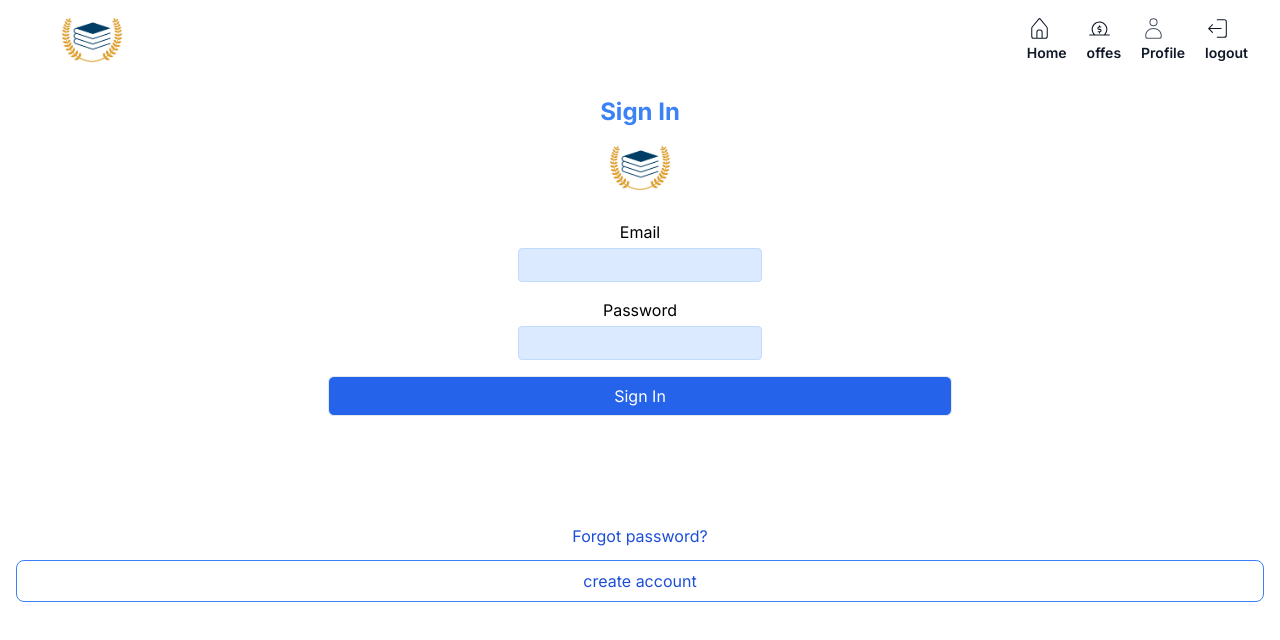
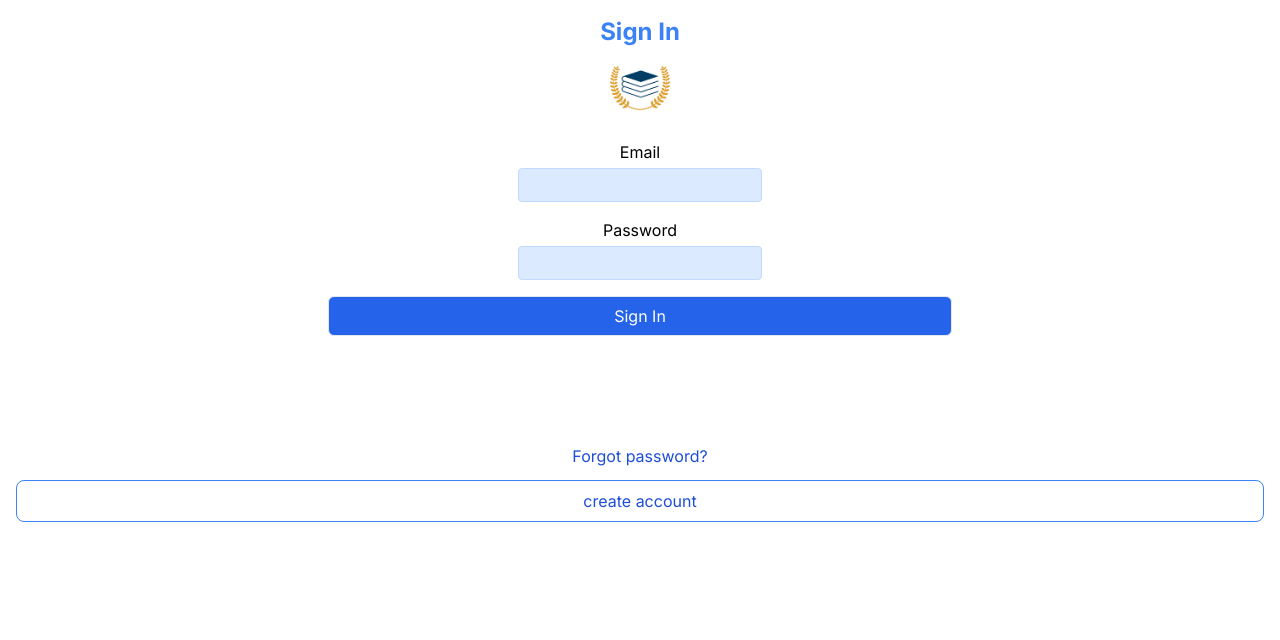
Before and after one commit to kossaych/educa_front, a Next.js app: page / in a window 1280 px wide. Shown: the top 640 px of the page. Built offline with nearby package versions, Linux system fonts and the light colour scheme.

Commit message:
Update layout.tsx

```diff
--- a/src/app/layout.tsx
+++ b/src/app/layout.tsx
@@ -30,7 +30,7 @@ export default function RootLayout({
           <body className={inter.className}>
             <div className="bg-white-100 ">
               <Footer></Footer>
-              {localStorage.getItem('token')  != '' ?   <HeaderLogedIn></HeaderLogedIn> : <div className='hidden'><HeaderLogedOut ></HeaderLogedOut></div> }
+                  <div className='hidden'><HeaderLogedOut ></HeaderLogedOut></div>
 
                 {children}
             </div>
```
